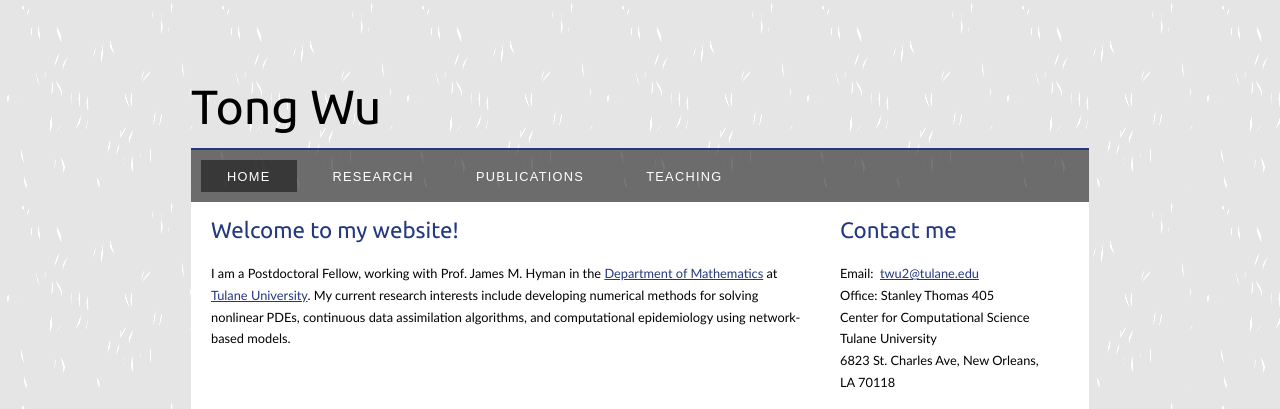
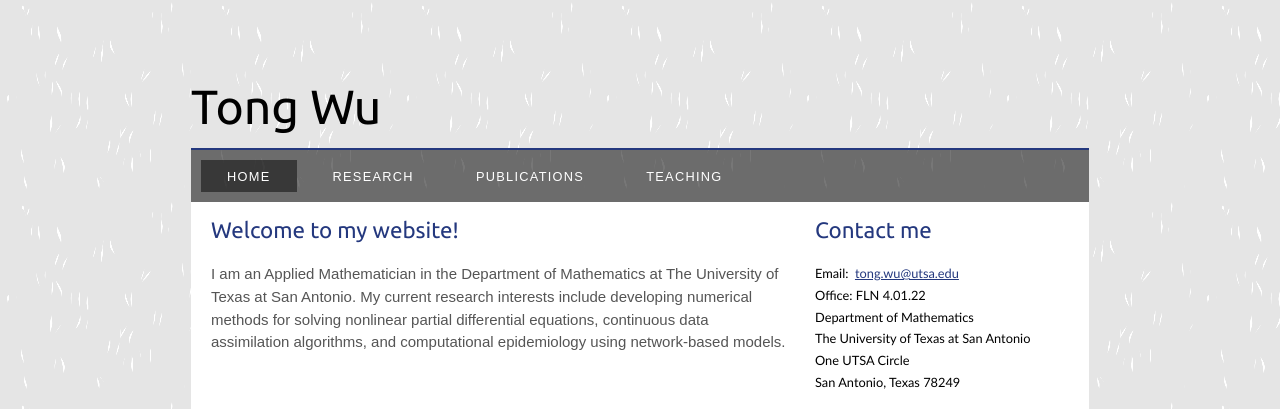
Before and after one commit to tongwu-math/tongwu-math.github.io, a plain HTML site: page index.html in a window 1280 px wide. Shown: the top 409 px of the page. Drawn offline with Linux system fonts and the light colour scheme; files whose address does not match are found by name.

Commit message:
10292020

```diff
--- a/index.html
+++ b/index.html
@@ -41,47 +41,39 @@ integrity="sha384-mzrmE5qonljUremFsqc01SB46JvROS7bZs3IO2EmfFsd15uHvIt+Y8vEf7N7fW
         <div class="sidebar">
           <!-- insert your sidebar items here -->
           <h3>Contact me</h3>
-          <p> Email:&nbsp; <a href="mailto:twu2@tulane.edu">twu2@tulane.edu</a><br>
-            Office: Stanley Thomas 405 <br>
-            Center for Computational Science <br>
-            Tulane University<br>
-            6823 St. Charles Ave, New Orleans, LA 70118 </p>
+          <p> Email:&nbsp; <a href="mailto:tong.wu@utsa.edu">tong.wu@utsa.edu</a><br>
+            Office: FLN 4.01.22 <br>
+            Department of Mathematics <br>
+            The University of Texas at San Antonio <br>
+            One UTSA Circle <br>
+            San Antonio, Texas 78249 </p>
           <a
 href="https://scholar.google.com/citations?user=ddsuErIAAAAJ&amp;hl=en&amp;authuser=2&amp;oi=ao">
             <i class="ai ai-google-scholar-square ai-3x"> </i></a> <a
             href="https://www.researchgate.net/profile/Tong_Wu33"> <i
               class="ai ai-researchgate-square ai-3x"> </i></a> <a
-            href="mailto:twu2@tulane.edu"> <i class="fas
+            href="mailto:tong.wu@utsa.edu"> <i class="fas
               fa-envelope-square fa-3x"> </i></a> </div>
         <div id="content">
           <!-- insert the page content here -->
           <h1>Welcome to my website!</h1>
-          <p>I am a Postdoctoral Fellow, working with Prof. James M.
-            Hyman in the <a href="https://sse.tulane.edu/math">Department
-
-
-
-
-
-
-
-
-
-              of Mathematics</a> at <a href="https://tulane.edu/">Tulane
-
-
-
-
-
-
-
-
-
-
-              University</a>. My current research interests include
-            developing numerical methods for solving nonlinear PDEs,
-            continuous data assimilation algorithms, and computational
-            epidemiology using network-based models.<br>
+          <p><span style="color: rgb(85, 85, 85); font-family: arial,
+              &quot;helvetica neue&quot;, helvetica, sans-serif;
+              font-size: 15px; font-style: normal;
+              font-variant-ligatures: normal; font-variant-caps: normal;
+              font-weight: 400; letter-spacing: normal; orphans: 2;
+              text-align: left; text-indent: 0px; text-transform: none;
+              white-space: normal; widows: 2; word-spacing: 0px;
+              -webkit-text-stroke-width: 0px; background-color: rgb(255,
+              255, 255); text-decoration-style: initial;
+              text-decoration-color: initial; display: inline
+              !important; float: none;">I am an Applied Mathematician in
+              the Department of Mathematics at The University of Texas
+              at San Antonio. My current research interests include
+              developing numerical methods for solving nonlinear partial
+              differential equations, continuous data assimilation
+              algorithms, and computational epidemiology using
+              network-based models.</span><br>
           </p>
         </div>
       </div>
--- a/style/style.css
+++ b/style/style.css
@@ -166,8 +166,8 @@ ul#menu li a:hover, ul#menu li.selected a, ul#menu li.selected a:hover
 
 .sidebar
 { float: right;
-  width: 210px;
-  padding: 0 15px 20px 15px;}
+  width: 235px;
+  padding: 0 15px 15px 15px;}
 
 .sidebar ul
 { width: 198px;
@@ -190,7 +190,7 @@ ul#menu li a:hover, ul#menu li.selected a, ul#menu li.selected a:hover
 #content
 { text-align: left;
   float: left;
-  width: 595px;
+  width: 575px;
   padding: 0;}
 
 #content ul
```
Also changed, not shown: teaching.html (+13 -7 lines), 2 other files.
